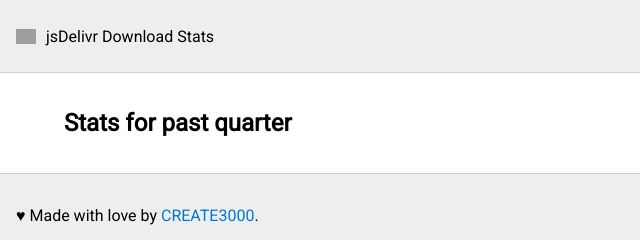
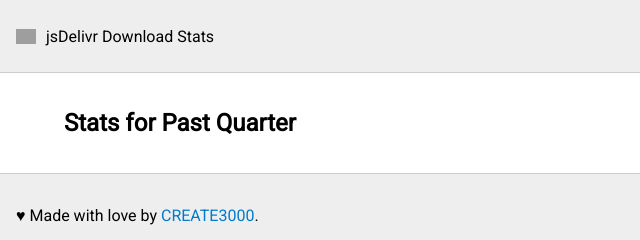
Before and after one commit to create3000/jsdelivr-download-stats, a plain HTML site: page docs/index.html in a window 1280 px wide. Shown: the top 240 px of the page, 0-640 px from the left. Drawn offline with Linux system fonts and the light colour scheme; grey boxes are pictures that could not be loaded.

Commit message:
Tilteize h2.

```diff
--- a/docs/index.html
+++ b/docs/index.html
@@ -15,7 +15,7 @@
       <h1><a title="jsDelivr Download Stats Repository on GitHub" href="https://github.com/create3000/jsdelivr-download-stats" target="_blank"></a> jsDelivr Download Stats</h1>
     </header>
     <main>
-      <h2>Stats for past quarter</h2>
+      <h2>Stats for Past Quarter</h2>
       <x3d-canvas
           contentScale="auto"
           update="auto"
```
